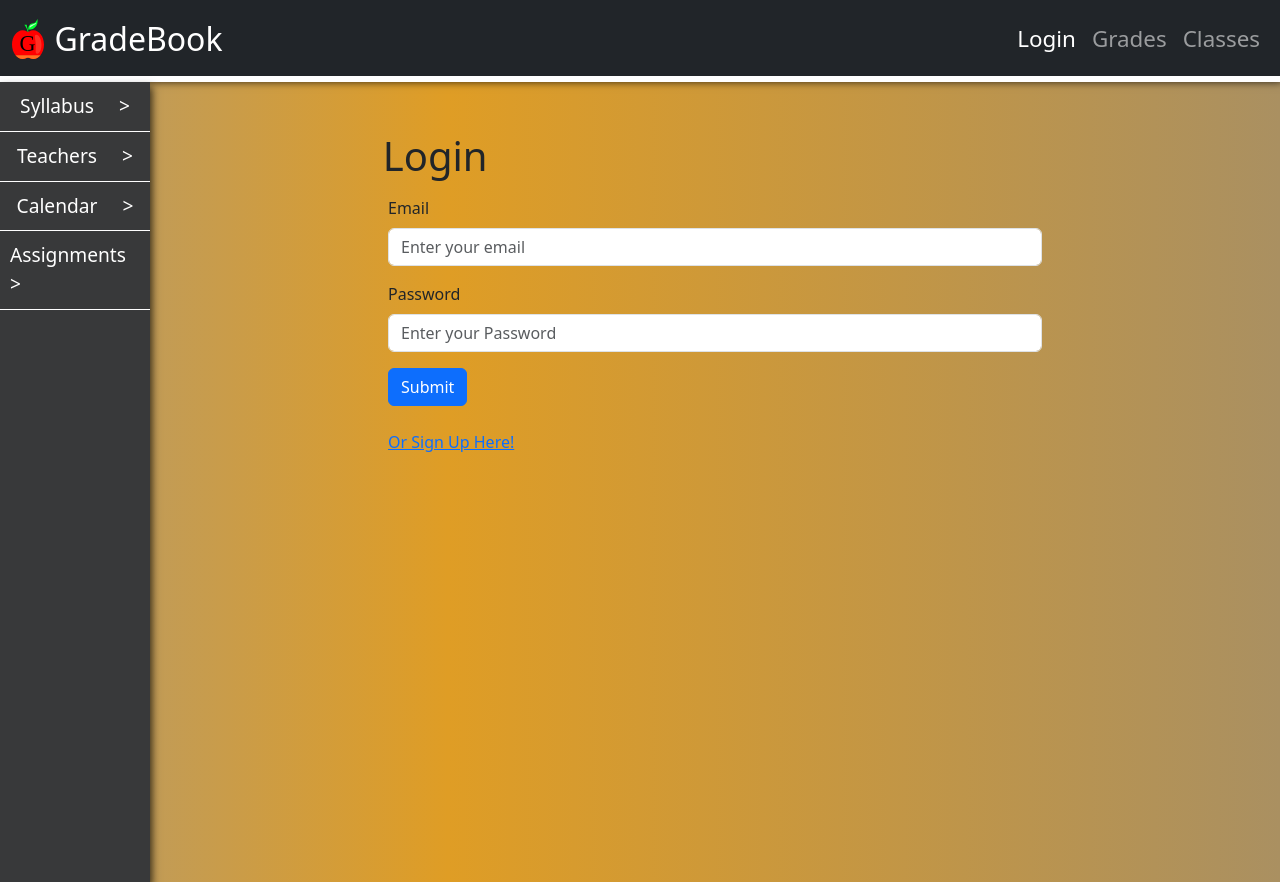
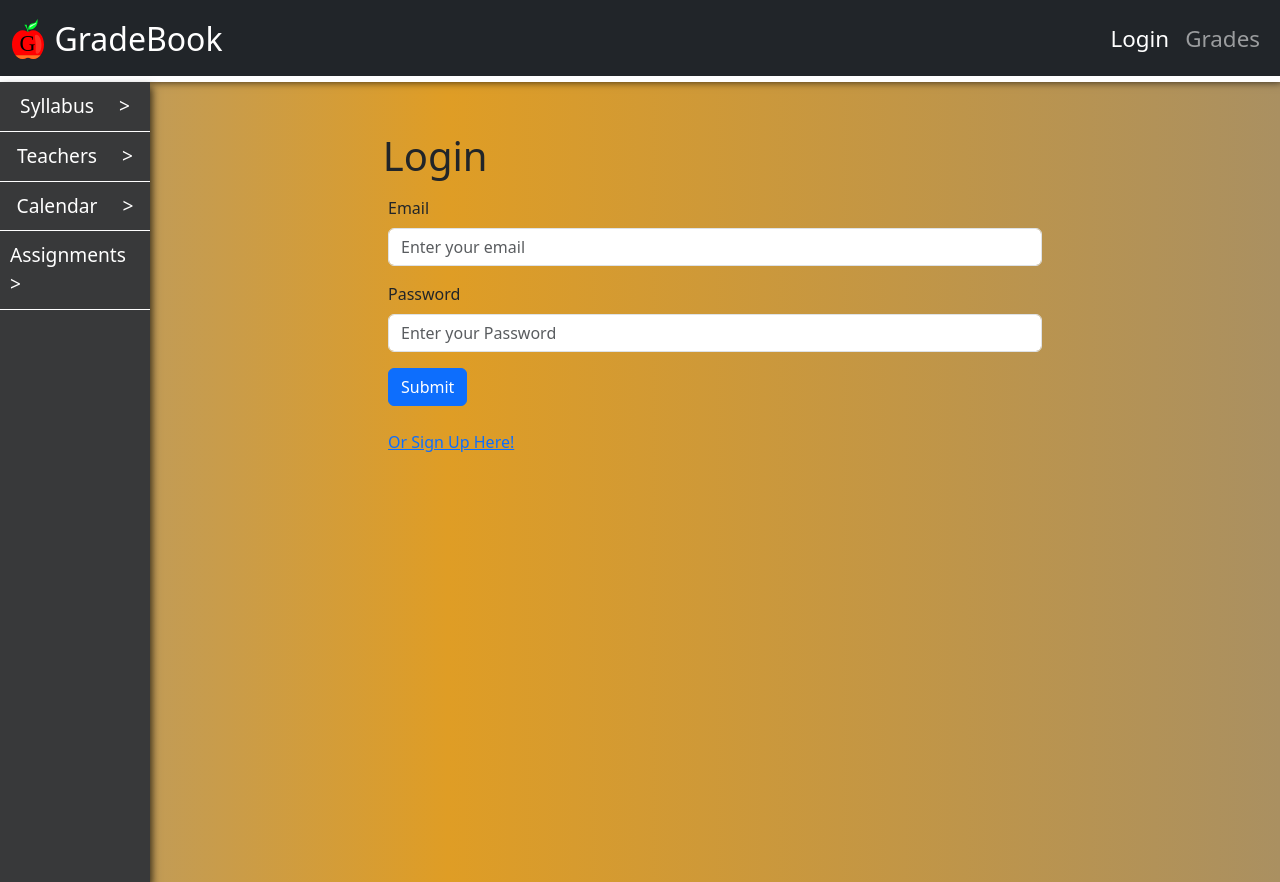
Before and after one commit to JoshuaMartinez1014/gradebook, a React (Create React App) app in the folder client/: page /login in a window 1280 px wide. Built offline with nearby package versions, Linux system fonts and the light colour scheme.

Commit message:
fixed logout function, email link and header

```diff
--- a/client/src/components/Header.jsx
+++ b/client/src/components/Header.jsx
@@ -59,10 +59,6 @@ function Header(props) {
               <NavLink to="/grades" className="nav-link">
                 Grades
               </NavLink>
-
-              <NavLink to="/classes" className="nav-link">
-                Classes
-              </NavLink>
               {currUser && (
                 <NavLink to="/login" className="nav-link" onClick={logout}>
                   Logout
--- a/client/src/ctx/UserContext.js
+++ b/client/src/ctx/UserContext.js
@@ -35,6 +35,7 @@ export const UserProvider = ({ children }) => {
           !window.location.pathname.includes("/signup")
         ) {
           navigate("/login");
+          setCurrUser(null);
         }
       }
     } else {
@@ -44,12 +45,14 @@ export const UserProvider = ({ children }) => {
         !window.location.pathname.includes("/signup")
       ) {
         navigate("/login");
+        setCurrUser(null);
       }
     }
   };
 
   const logout = () => {
     Cookies.remove("auth-cookie");
+    setCurrUser(null);
     navigate("/login");
     setLogoutAlert("Successfully Logged-Out");
   };
--- a/client/src/pages/TeacherPage.jsx
+++ b/client/src/pages/TeacherPage.jsx
@@ -54,7 +54,7 @@ function TeacherPage() {
               <p>
                 {teacher.teacher.fname} {teacher.teacher.lname}
               </p>
-              <a href={teacher.teacher.email}>Send Email</a>
+              <a href={`mailto:${teacher.teacher.email}`}>Send Email</a>
             </React.Fragment>
           ))}
       </div>
```
